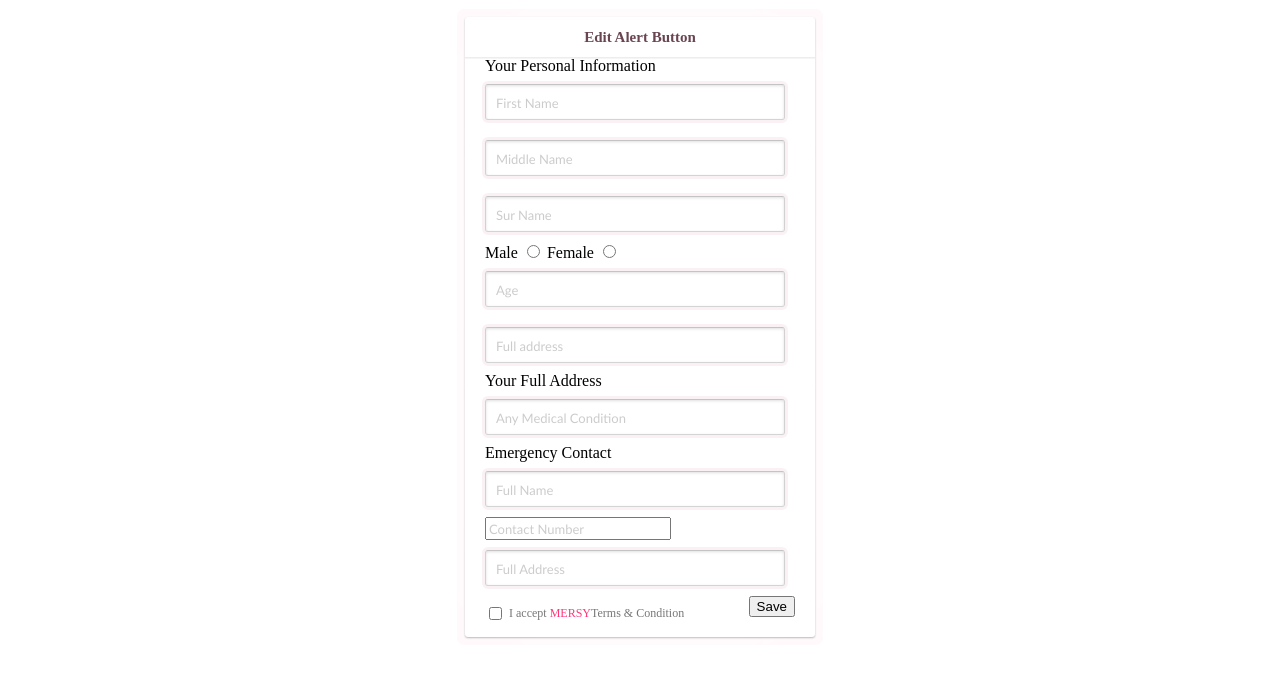
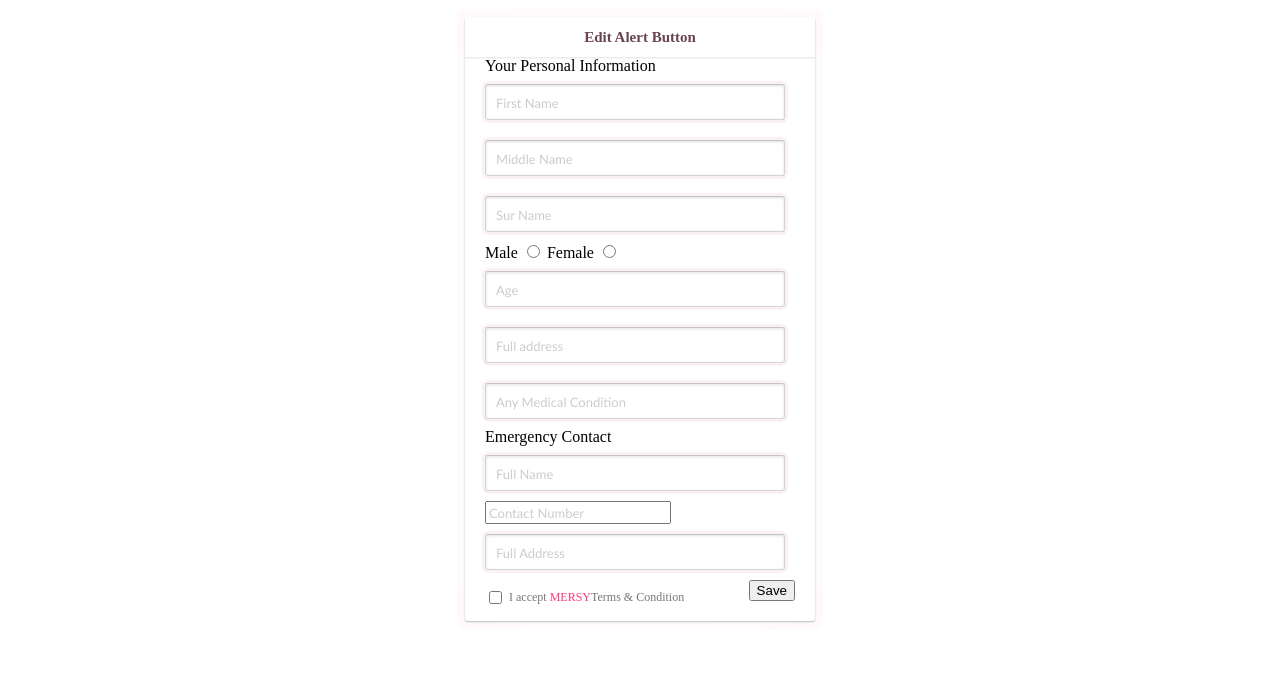
Before and after one commit to RamesesFrancia/Version6beh, a website: page www/alertform.html in a window 1280 px wide. Shown: the part 109-786 px from the top of the page. Drawn offline with Linux system fonts and the light colour scheme.

Commit message:
Update alertform.html

```diff
--- a/www/alertform.html
+++ b/www/alertform.html
@@ -34,7 +34,7 @@
 				<INPUT TYPE="Radio" Name="Gender" id="gender" Value="Female">
 
 			<input type="text" id="age" value="" placeholder="Age">
-			<input type="text" id="user_add" placeholder="Full address">Your Full Address</input>
+			<input type="text" id="user_add" placeholder="Full address">
 
 		  	<input type="text" id="medical_condition" placeholder="Any Medical Condition">
 			<h3>Emergency Contact</h3>
```
